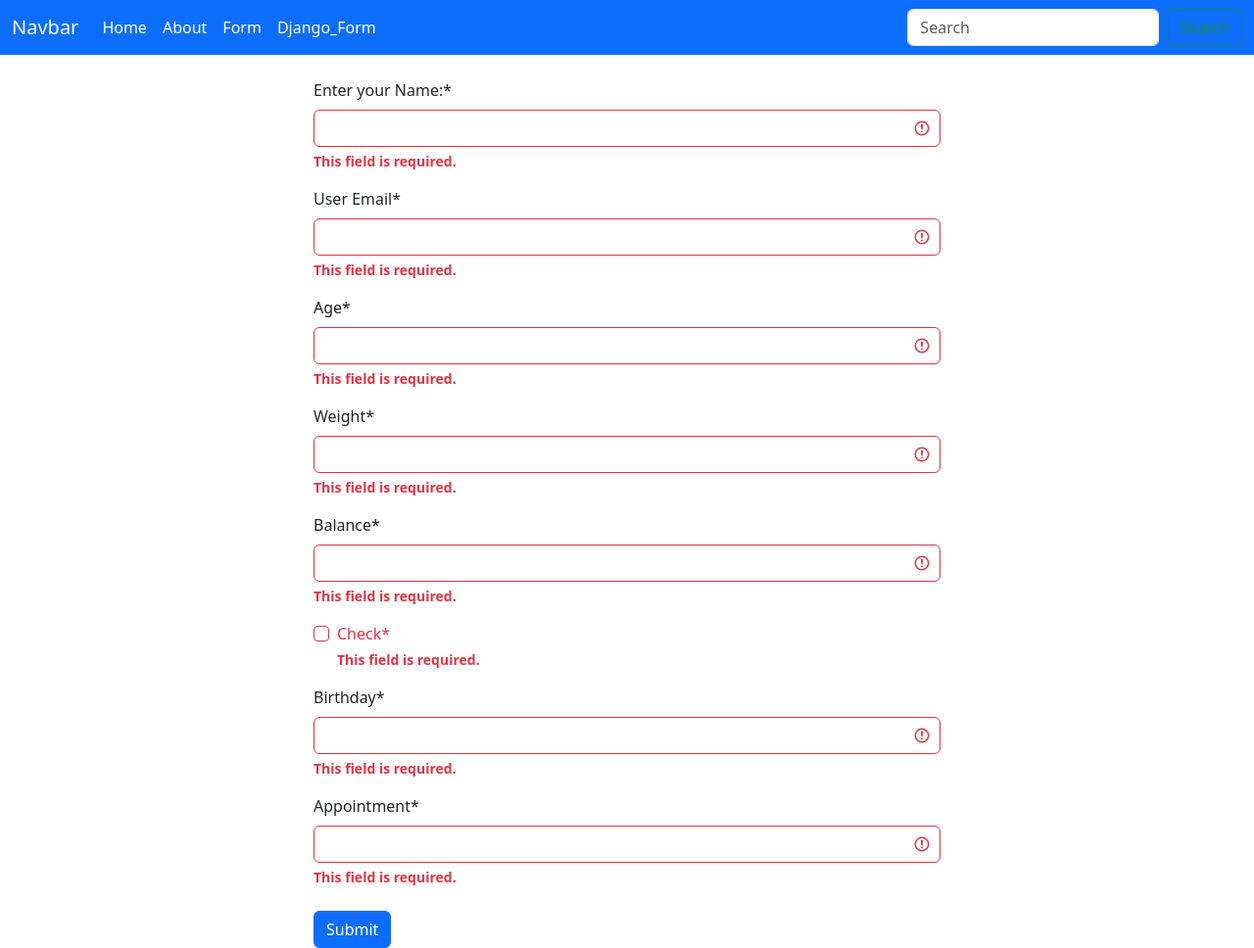
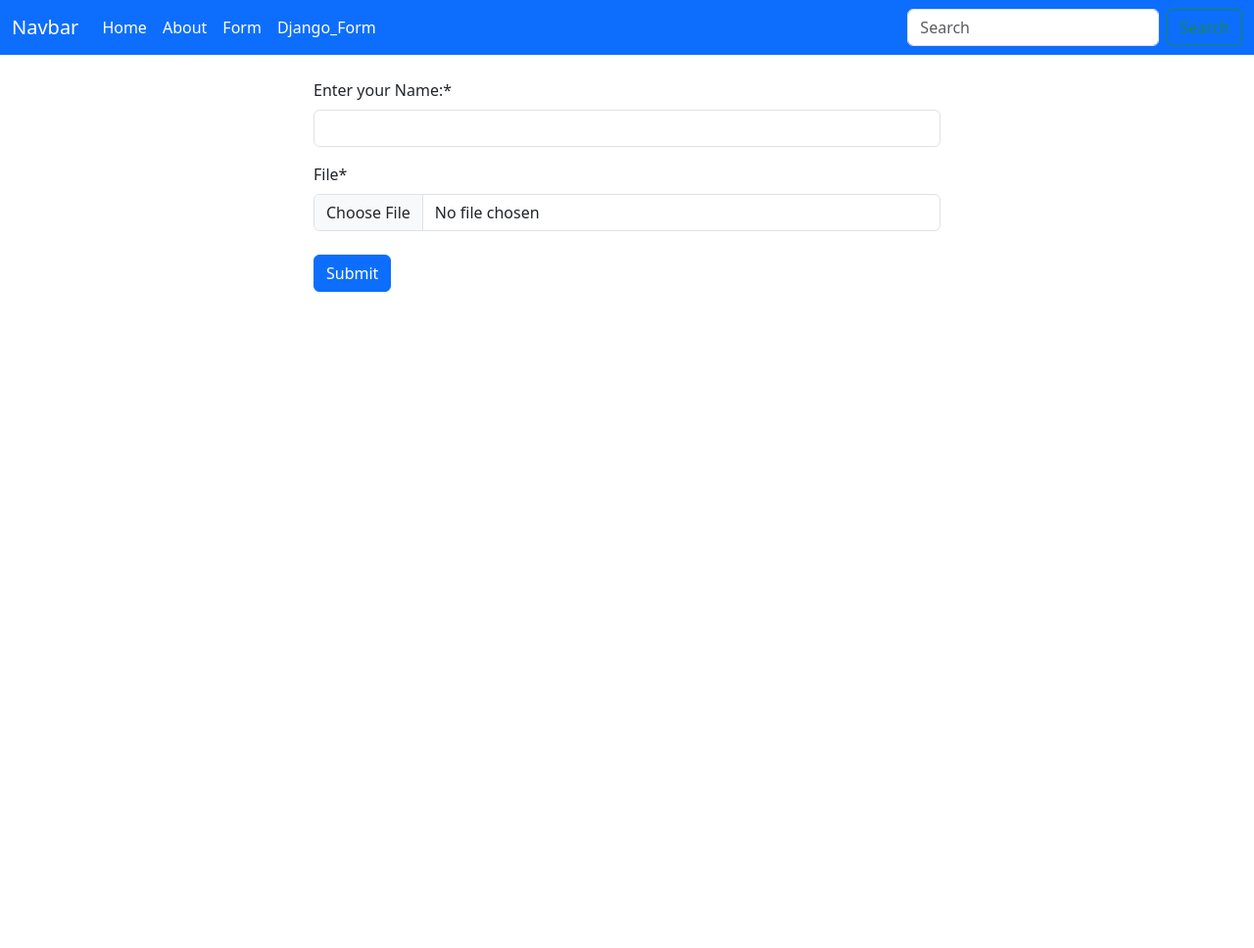
Before and after one commit to SazzadForazi/django, a Django app: page /first/django_forms/ in a window 1280 px wide. Shown: the whole page at 98% size. After the commit the page ends 298 px from the top, so only its background shows below. Run offline with Django 3.2, Linux system fonts and the light colour scheme; some libraries are stand-ins or nearby versions.

Commit message:
add upload file

```diff
--- a/project5/myapp/forms.py
+++ b/project5/myapp/forms.py
@@ -2,11 +2,18 @@ from django import forms
 
 class contactForm(forms.Form):
     name = forms.CharField(label="Enter your Name:")
-    email = forms.EmailField(label = "User Email")
-    age = forms.IntegerField()
-    weight = forms.FloatField()
-    balance = forms.DecimalField()
-    age = forms.CharField()
-    check = forms.BooleanField()
-    birthday = forms.CharField()
-    appointment = forms.CharField()
+    # email = forms.EmailField(label = "User Email")
+    # age = forms.IntegerField()
+    # weight = forms.FloatField()
+    # balance = forms.DecimalField()
+    # age = forms.CharField()
+    # check = forms.BooleanField()
+    # birthday = forms.CharField()
+    # appointment = forms.CharField()
+    # CHOICES = [('S', 'Small'), ('M', 'Medium'), ('L', 'Large')]
+    # size = forms.ChoiceField(choices=CHOICES)
+    # MEAL = [('P', 'Pepperoni'), ('M', 'Mashroom'), ('B', 'Beef')]
+    # pizza = forms.MultipleChoiceField(choices=MEAL)
+
+
+    file = forms.FileField()
--- a/project5/myapp/templates/django_forms.html
+++ b/project5/myapp/templates/django_forms.html
@@ -1,7 +1,7 @@
 {%extends 'base.html'%}
 {%block content%}
 {% load crispy_forms_tags %}
-<form method="post" style="width: 50%; height: 500px; margin:auto;" class="pt-4">
+<form method="post" style="width: 50%; height: 500px; margin:auto;" class="pt-4" enctype="multipart/form-data">
     {% csrf_token %}
     {{form|crispy}}
     <button type="submit" class="btn btn-primary mt-2">Submit</button>
--- a/project5/myapp/views.py
+++ b/project5/myapp/views.py
@@ -21,9 +21,14 @@ def submit_form(request):
 
 #View Function for contactForm Form-Class
 def Django_forms(request):
-    form = contactForm(request.POST)
-    # print(request.POST)
-    if form.is_valid():
-        print(form.cleaned_data)
-
+    if request.method == 'POST':
+        form = contactForm(request.POST, request.FILES)
+        if form.is_valid():
+            file = form.cleaned_data['file']
+            with open('./myapp/uploads/' + file.name, 'wb+') as destination:
+                for chunk in file.chunks():
+                    destination.write(chunk)
+            print(form.cleaned_data)
+    else:
+        form = contactForm()
     return render(request,"django_forms.html",{'form':form})
```
Also changed, not shown: 1 other file.
